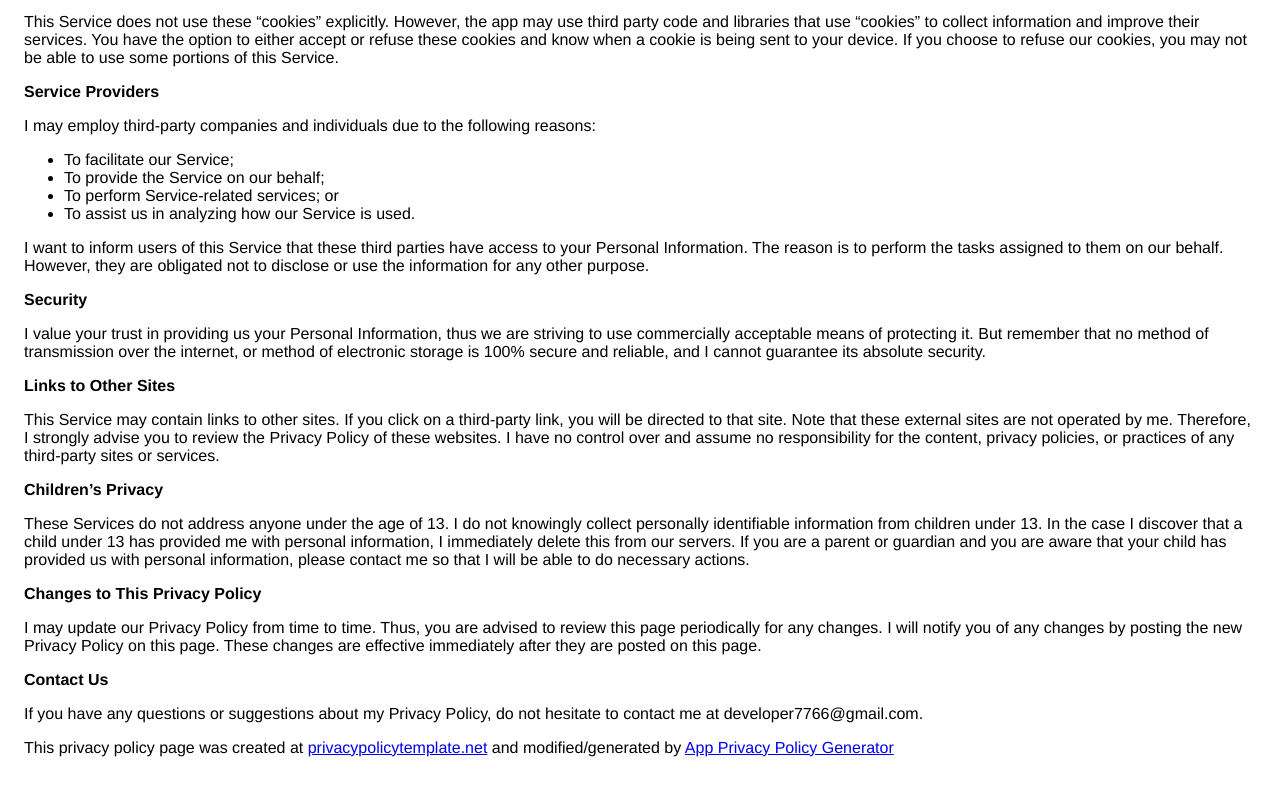
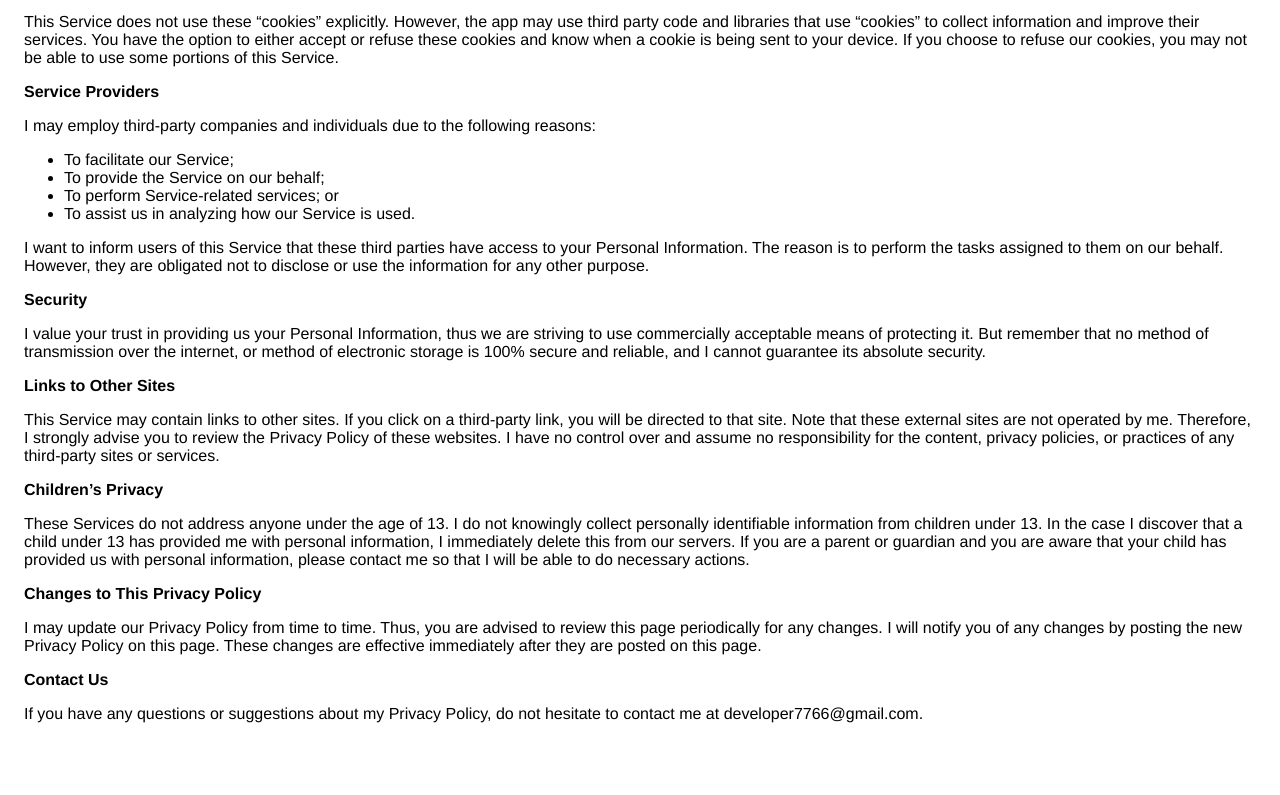
Before and after one commit to spacestroll/spacestroll, a plain HTML site: page index.html in a window 1280 px wide. Shown: the part 683-1478 px from the top of the page. After the commit the page ends 1446 px from the top, so only its background shows below. Drawn offline with Linux system fonts and the light colour scheme.

Commit message:
Update index.html

```diff
--- a/index.html
+++ b/index.html
@@ -8,7 +8,7 @@
     </head>
     <body>
     <h2>Privacy Policy</h2> <p>
-                     built the Space Stroll app as
+                    I built the Space Stroll app as
                     an Ad Supported app. This SERVICE is provided by
                      at no cost and is intended for
                     use as is.
@@ -113,10 +113,6 @@
                     If you have any questions or suggestions about
                     my Privacy Policy, do not hesitate to contact
                     me at developer7766@gmail.com.
-                  </p> <p>
-                    This privacy policy page was created at
-                    <a href="https://privacypolicytemplate.net" target="_blank">privacypolicytemplate.net</a>
-                    and modified/generated by
-                    <a href="https://app-privacy-policy-generator.firebaseapp.com/" target="_blank">App Privacy Policy Generator</a></p>
+                  </p>
     </body>
     </html>
```
